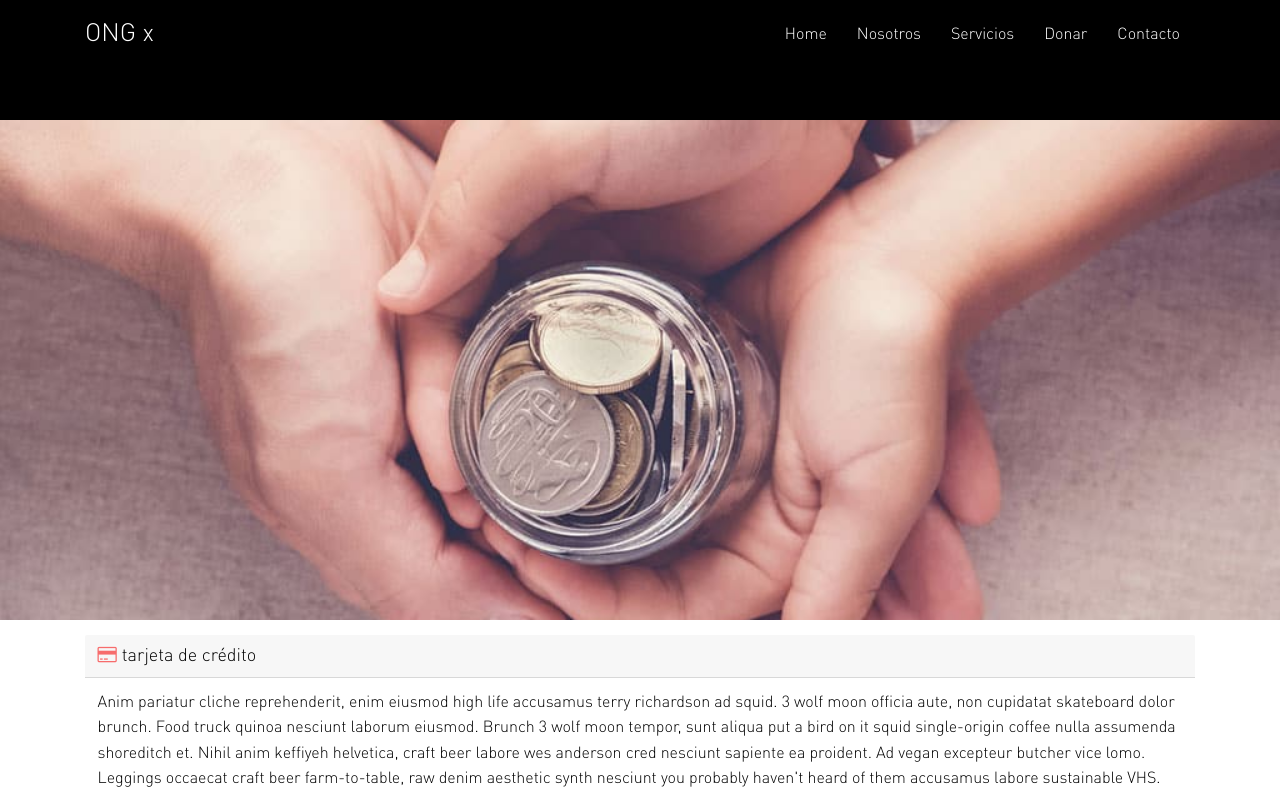
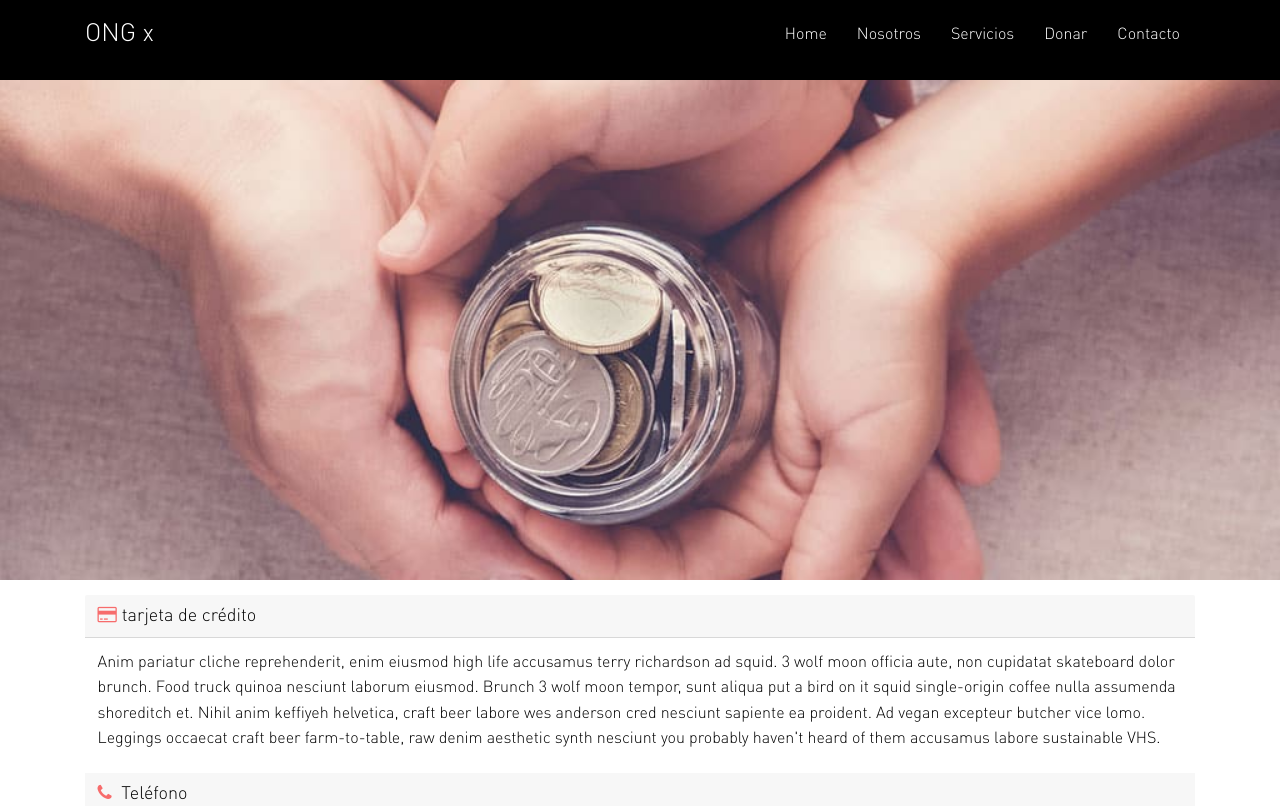
Before and after one commit to rodrigoperera/ong_x, a website: page views/donar.html in a window 1280 px wide. Shown: the top 806 px of the page. Drawn offline with nearby package versions, Linux system fonts and the light colour scheme.

Commit message:
ajustes en diseño en nav

```diff
--- a/assets/css/nav.css
+++ b/assets/css/nav.css
@@ -88,7 +88,7 @@ p {
 
 .otras-seccion {
   position: relative;
-  height: 15vh;
+  height: 10vh;
   background: black;
 }
 .banner {
```
